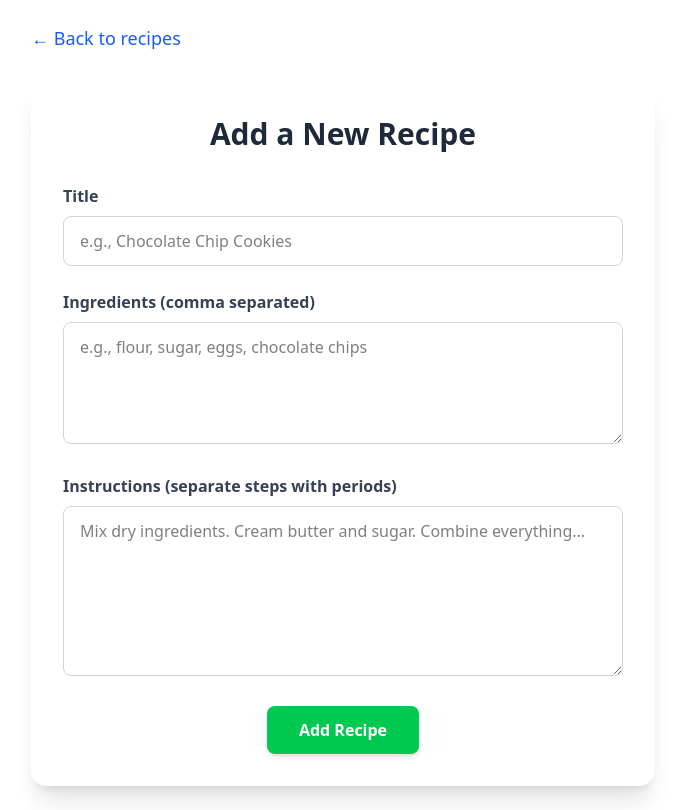
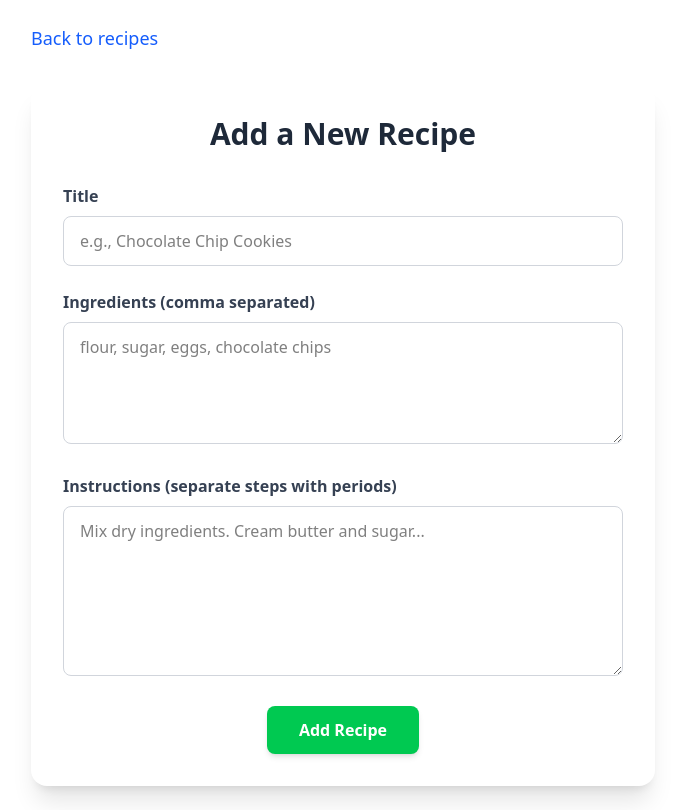
Before and after one commit to magongoamoses/alx-fe-reactjs, a React app in the folder recipe-sharing-platform/: page /add-recipe in a window 1280 px wide. Shown: the whole page, without its empty margins (297-981 px from the left). Built offline with nearby package versions, Linux system fonts and the light colour scheme; the HTML template or start-up script is replaced by a standard one.

Commit message:
add validate in the recipe form

```diff
--- a/recipe-sharing-platform/src/components/AddRecipeForm.jsx
+++ b/recipe-sharing-platform/src/components/AddRecipeForm.jsx
@@ -7,34 +7,39 @@ function AddRecipeForm() {
     const [instructions, setInstructions] = useState('');
     const [errors, setErrors] = useState({});
 
+    // This is the function the checker is looking for
+    const validate = () => {
+        const newErrors = {};
+        if (!title.trim()) newErrors.title = 'Title is required';
+        if (!ingredients.trim()) newErrors.ingredients = 'Ingredients are required';
+        if (ingredients.split(',').filter(i => i.trim()).length < 2) {
+            newErrors.ingredients = 'Add at least 2 ingredients (comma separated)';
+        }
+        if (!instructions.trim()) newErrors.instructions = 'Instructions are required';
+        return newErrors;
+    };
+
     const handleSubmit = (e) => {
         e.preventDefault();
 
-        const newErrors = {};
-        if (!title.trim()) newErrors.title = 'Title is required';
-        if (!ingredients.trim()) newErrors.ingredients = 'Ingredients are required';
-        if (ingredients.split(',').filter(i => i.trim()).length < 2)
-            newErrors.ingredients = 'Please add at least 2 ingredients (comma separated)';
-
-        if (!instructions.trim()) newErrors.instructions = 'Instructions are required';
-
+        const newErrors = validate();  // using the validate function
         setErrors(newErrors);
 
         if (Object.keys(newErrors).length === 0) {
             const newRecipe = {
                 id: Date.now(),
                 title: title.trim(),
-                summary: "A delicious homemade recipe.", // you can add a summary field later
-                image: "https://via.placeholder.com/400x300?text=New+Recipe", // default image
-                ingredients: ingredients.split(',').map(i => i.trim()).filter(i => i),
+                summary: "A delicious homemade recipe.",
+                image: "https://via.placeholder.com/400x300?text=New+Recipe",
+                ingredients: ingredients.split(',').map(i => i.trim()).filter(Boolean),
                 instructions: instructions
                     .split('.')
                     .map(s => s.trim())
-                    .filter(s => s)
+                    .filter(Boolean)
                     .map(s => s.endsWith('.') ? s : s + '.')
             };
 
-            console.log('New recipe added! 🎉', newRecipe);
+            console.log('Recipe added successfully!', newRecipe);
 
             // Reset form
             setTitle('');
@@ -46,8 +51,11 @@ function AddRecipeForm() {
 
     return (
         <div className="p-6 max-w-2xl mx-auto">
-            <Link to="/" className="inline-block mb-8 text-blue-600 hover:underline text-lg font-medium">
-                ← Back to recipes
+            <Link
+                to="/"
+                className="inline-block mb-8 text-blue-600 hover:underline text-lg font-medium"
+            >
+                Back to recipes
             </Link>
 
             <div className="bg-white rounded-2xl shadow-xl p-8">
@@ -77,7 +85,7 @@ function AddRecipeForm() {
                             value={ingredients}
                             onChange={e => setIngredients(e.target.value)}
                             className="w-full border border-gray-300 rounded-lg px-4 py-3 focus:outline-none focus:ring-2 focus:ring-blue-500"
-                            placeholder="e.g., flour, sugar, eggs, chocolate chips"
+                            placeholder="flour, sugar, eggs, chocolate chips"
                         />
                         {errors.ingredients && <p className="text-red-500 text-sm mt-1">{errors.ingredients}</p>}
                     </div>
@@ -91,7 +99,7 @@ function AddRecipeForm() {
                             value={instructions}
                             onChange={e => setInstructions(e.target.value)}
                             className="w-full border border-gray-300 rounded-lg px-4 py-3 focus:outline-none focus:ring-2 focus:ring-blue-500"
-                            placeholder="Mix dry ingredients. Cream butter and sugar. Combine everything..."
+                            placeholder="Mix dry ingredients. Cream butter and sugar..."
                         />
                         {errors.instructions && <p className="text-red-500 text-sm mt-1">{errors.instructions}</p>}
                     </div>
```
